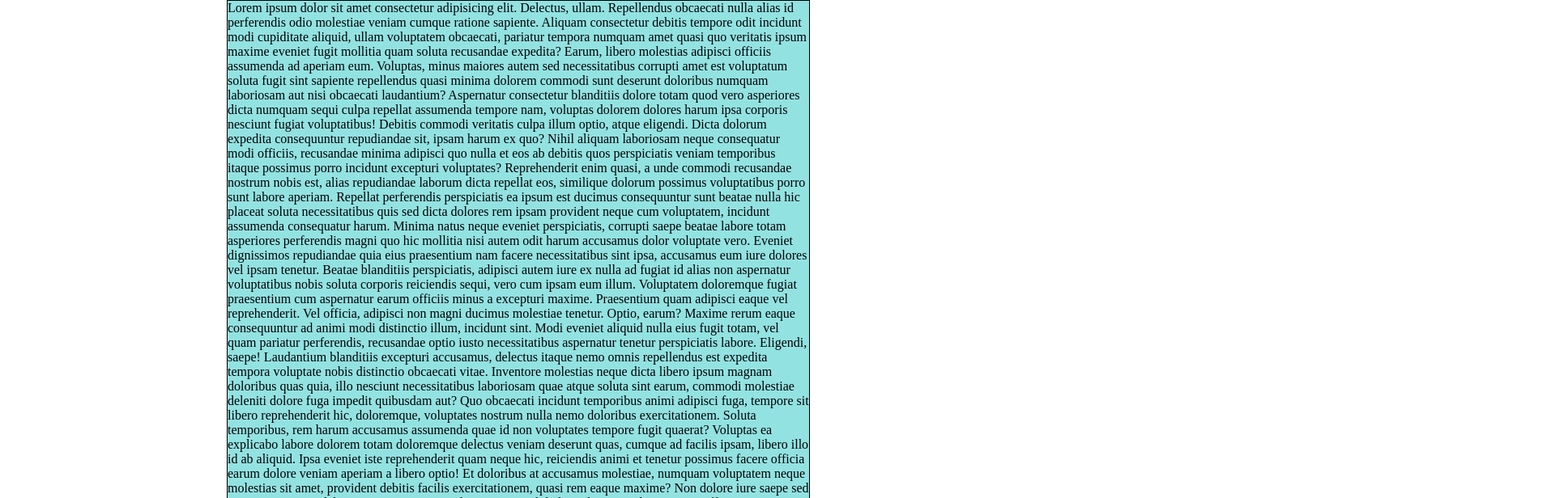
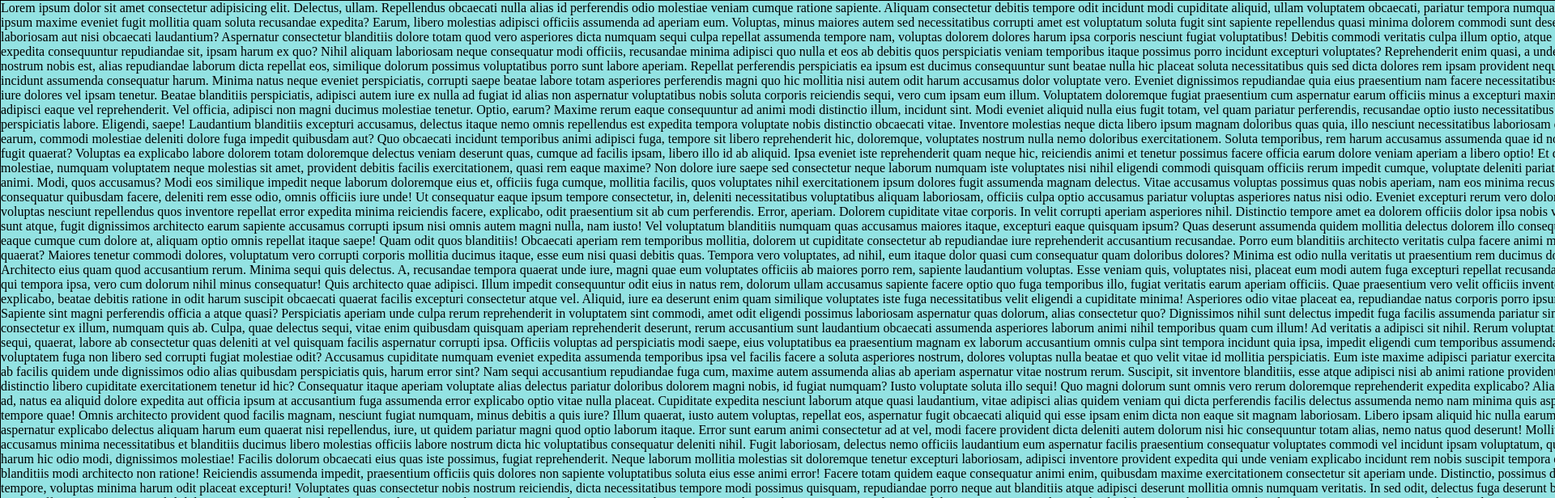
Before and after one commit to 77iu/cvP, a plain HTML site: page index.html in a window 1280 px wide. Shown: the top 616 px of the page at 81% size, 1920 px wide, since content can reach past the window. Drawn offline with Linux system fonts and the light colour scheme.

Commit message:
Update styless.css

```diff
--- a/styless.css
+++ b/styless.css
@@ -4,8 +4,8 @@
     box-sizing: border-box;
 }
 body{
-    width: 720px;
-    height: 1015px;
+    width: 2090px;
+    height: 2900px;
     background-color: transparent;
     margin:  auto;
 }
```
